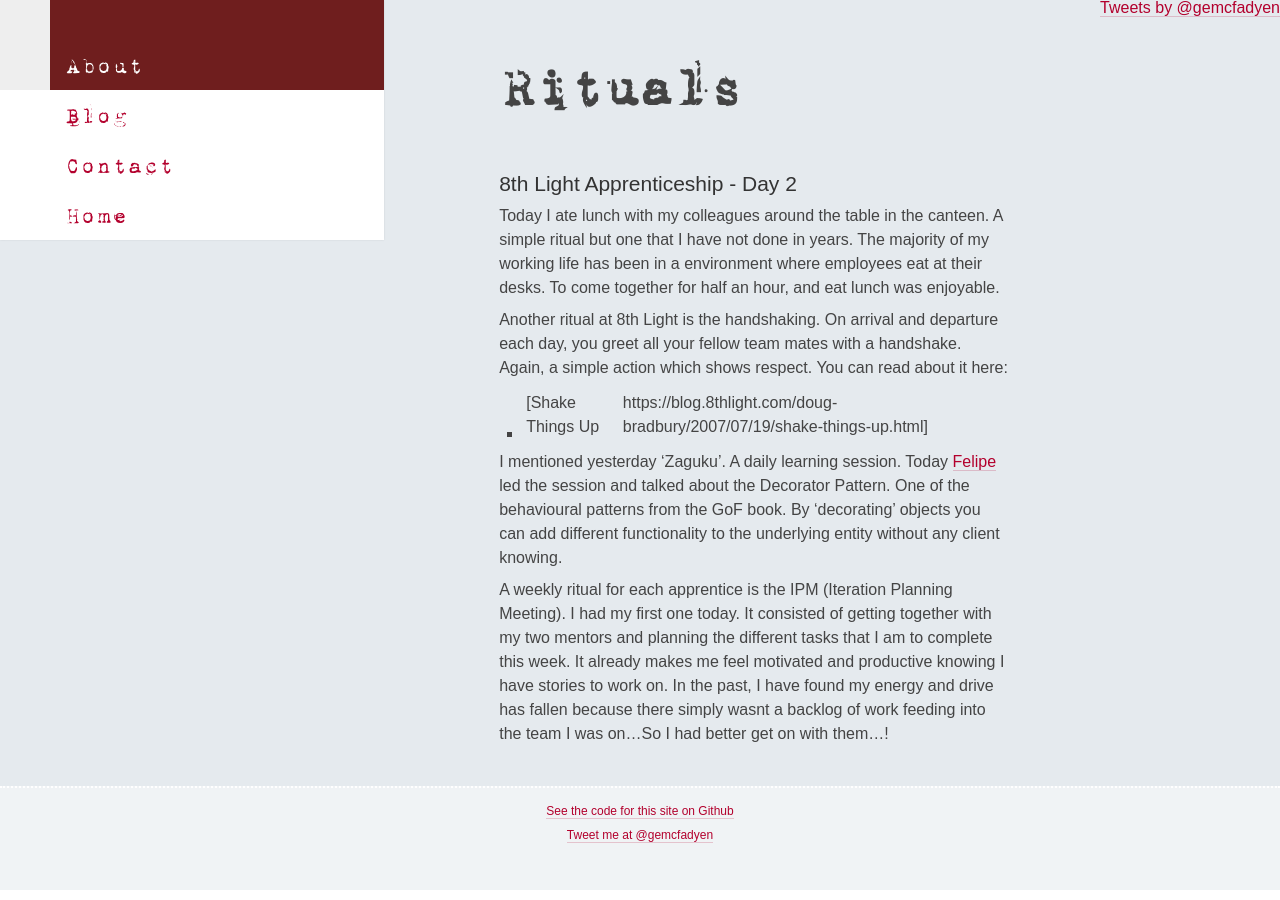
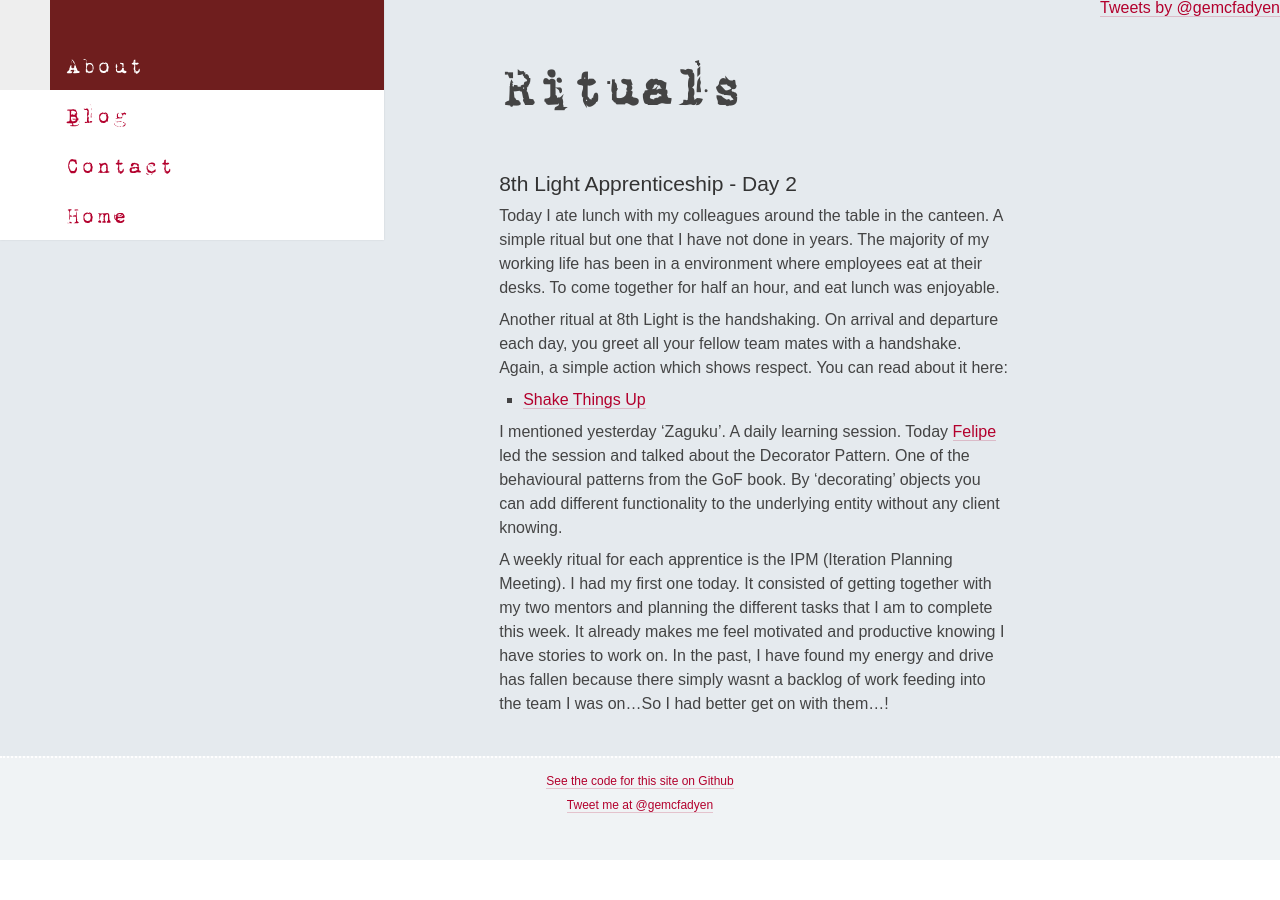
Before and after one commit to gemcfadyen/georginam.com, a Jekyll site: the page built from _posts/2015-10-06-apprenticeship-day-2.md, in a window 1280 px wide. Built offline with Jekyll 4.4.1, drawn with Linux system fonts in a browser that asks for light colours; Markdown is read by kramdown in place of the engine named in the settings; comment, search, counter and statistics services are not loaded.

Commit message:
Correcting syntax for hyperlink

```diff
--- a/_posts/2015-10-06-apprenticeship-day-2.md
+++ b/_posts/2015-10-06-apprenticeship-day-2.md
@@ -10,7 +10,7 @@
 
 Another ritual at 8th Light is the handshaking. On arrival and departure each day, you greet all your fellow team mates with a handshake. Again, a simple action which shows respect. You can read about it here:
 
-- [Shake Things Up | https://blog.8thlight.com/doug-bradbury/2007/07/19/shake-things-up.html]
+- [Shake Things Up](https://blog.8thlight.com/doug-bradbury/2007/07/19/shake-things-up.html)
 
 I mentioned yesterday 'Zaguku'. A daily learning session. Today [Felipe](http://www.twitter.com/felipesere) led the session and talked about the Decorator Pattern. One of the behavioural patterns from the GoF book. By 'decorating' objects you can add different functionality to the underlying entity without any client knowing.
 
```
